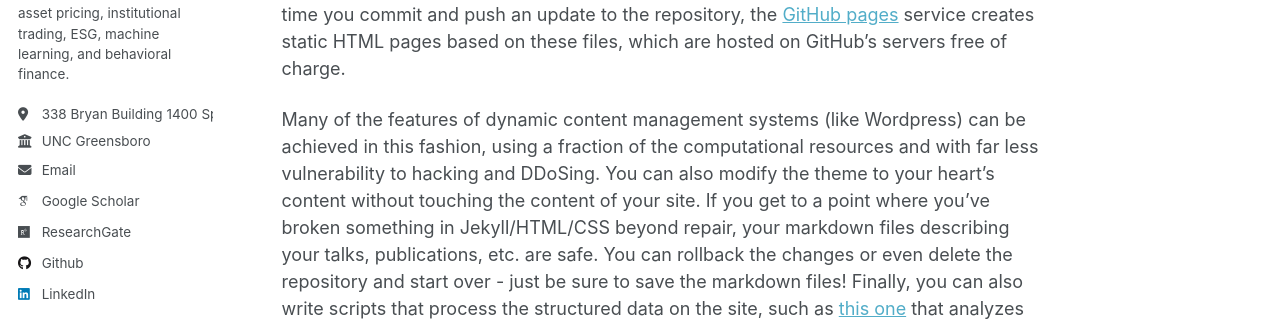
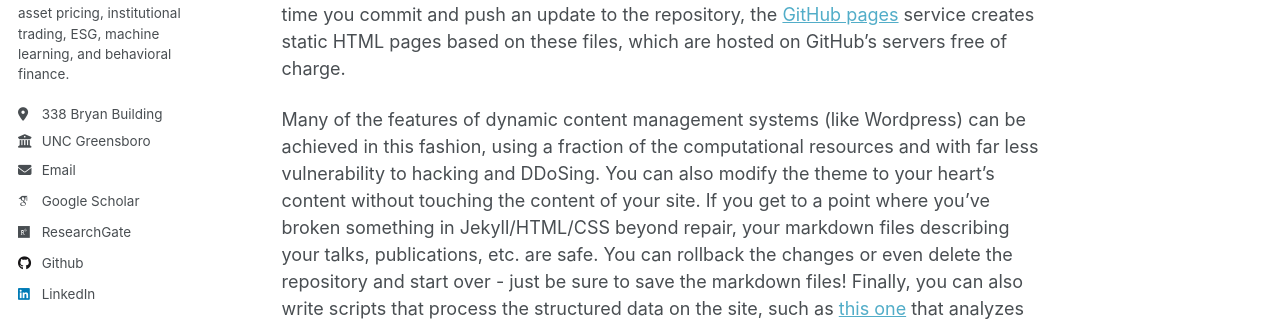
Before and after one commit to dayong-huang/dayong-huang.github.io, a Jekyll site: the page built from _pages/about.md, in a window 1280 px wide. Shown: the part 461-782 px from the top of the page. Built offline with Jekyll 4.4.1, drawn with Linux system fonts in a browser that asks for light colours; some web fonts are replaced.

Commit message:
Update _config.yml

```diff
--- a/_config.yml
+++ b/_config.yml
@@ -25,10 +25,7 @@ author:
   name             : "Dayong Huang"
   pronouns         : # example: "she/her"
   bio              : "My name is Dayong Huang and I am a Professor of Finance at the Bryan School of Business and Economics at the University of North Carolina at Greensboro. My research interests include asset pricing, institutional trading, ESG, machine learning, and behavioral finance."
-  location         : |
-    338 Bryan Building
-    1400 Spring Garden St.
-    Greensboro, NC 27412-6170
+  location         : "338 Bryan Building"
   employer         : "UNC Greensboro"
   uri              : # URL
   email            : "d_huang@uncg.edu"
```
